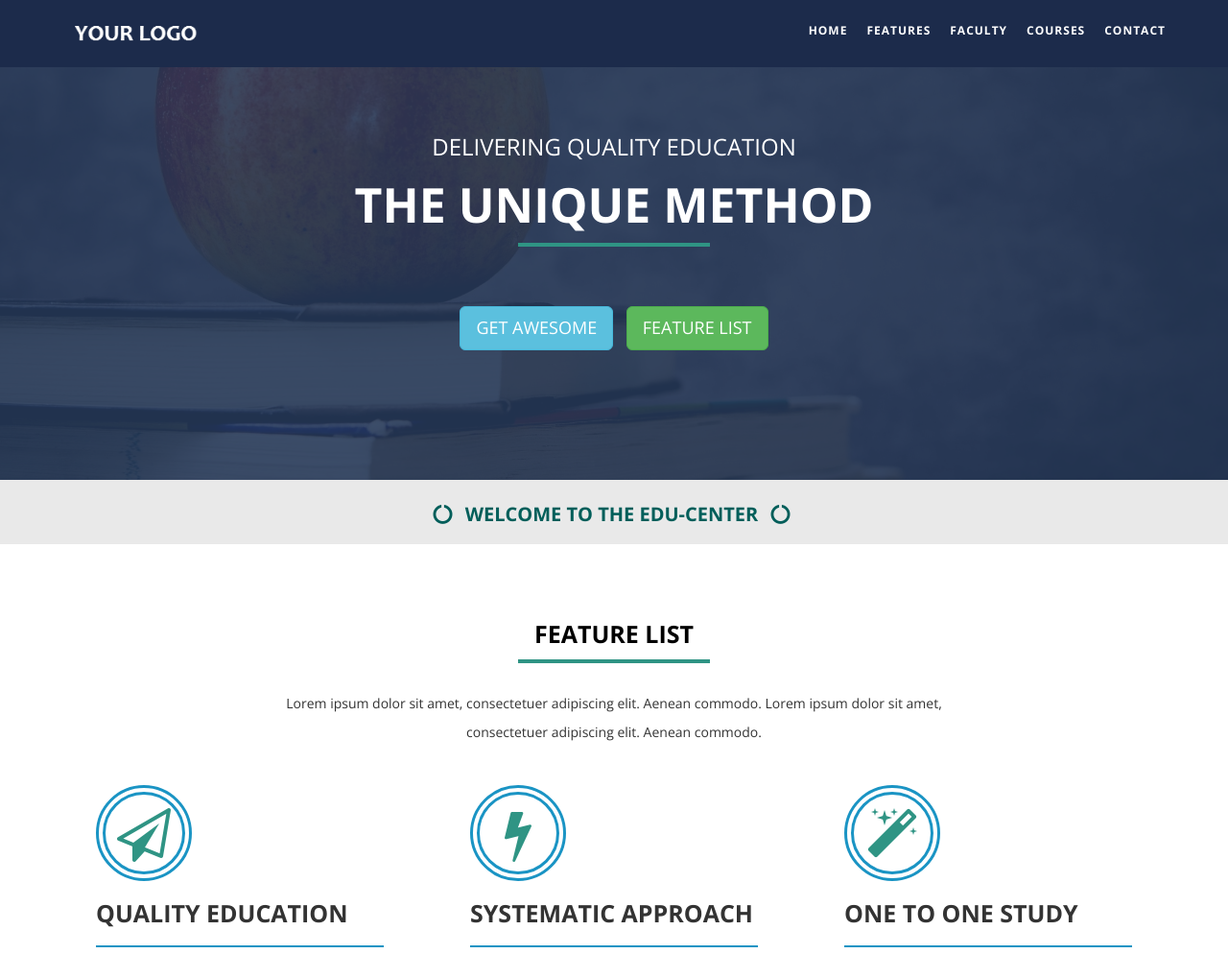
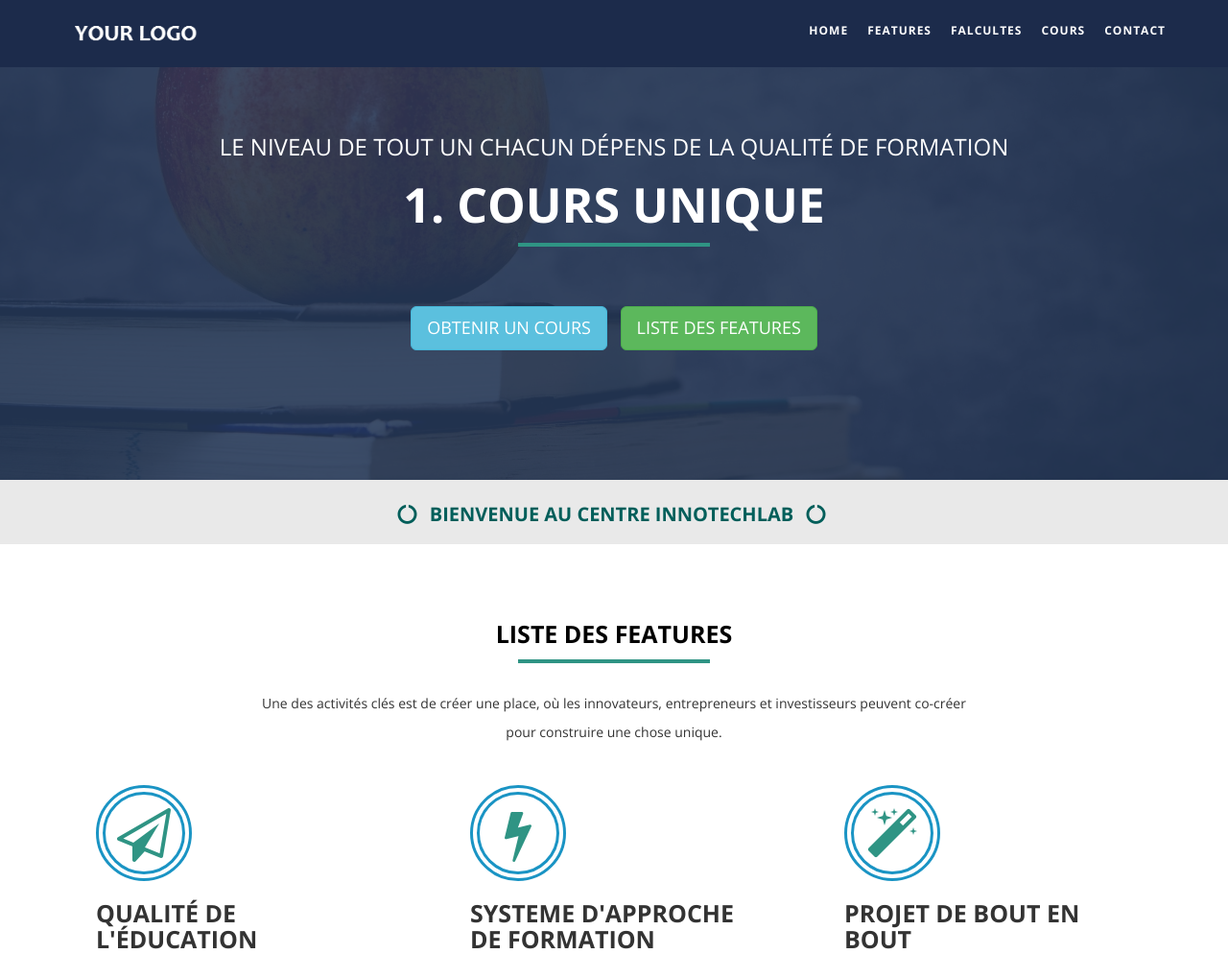
Before and after one commit to bm777/itl, a Flask app: page / in a window 1280 px wide. Shown: the top 994 px of the page at 96% size. Run offline with Flask 2, Linux system fonts and the light colour scheme; some libraries are stand-ins or nearby versions.

Commit message:
Added templates

```diff
--- a/templates/index.html
+++ b/templates/index.html
@@ -5,7 +5,7 @@
     <meta name="viewport" content="width=device-width, initial-scale=1, maximum-scale=1" />
     <meta name="description" content="" />
     <meta name="author" content="" />
-    <title>Free Education Template</title>
+    <title>ITL</title>
     <!-- BOOTSTRAP CORE STYLE CSS -->
     <link href="{{ url_for('static', filename='assets/css/bootstrap.css') }}" rel="stylesheet" />
     <!-- FONT AWESOME CSS -->
@@ -27,14 +27,14 @@
                     <span class="icon-bar"></span>
                     <span class="icon-bar"></span>
                 </button>
-                <a class="navbar-brand" href="#"><img class="logo-custom" src="assets/img/logo180-50.png" alt=""  /></a>
+                <a class="navbar-brand" href="#"><img class="logo-custom" src="{{ url_for('static', filename='assets/img/logo180-50.png') }}" alt=""  /></a>
             </div>
             <div class="navbar-collapse collapse move-me">
                 <ul class="nav navbar-nav navbar-right">
                     <li ><a href="#home">HOME</a></li>
                      <li><a href="#features-sec">FEATURES</a></li>
-                    <li><a href="#faculty-sec">FACULTY</a></li>
-                     <li><a href="#course-sec">COURSES</a></li>
+                    <li><a href="#faculty-sec">FALCULTES</a></li>
+                     <li><a href="#course-sec">COURS</a></li>
                      <li><a href="#contact-sec">CONTACT</a></li>
                 </ul>
             </div>
@@ -53,42 +53,52 @@
                     <ul class="slides move-me">
                         <!-- Slider 01 -->
                         <li>
-                              <h3>Delivering Quality Education</h3>
-                           <h1>THE UNIQUE METHOD</h1>
+                              <h3>Le niveau de tout un chacun dépens de la qualité de formation</h3>
+                           <h1>1. COURS UNIQUE</h1>
                             <a  href="#features-sec" class="btn btn-info btn-lg" >
-                                GET AWESOME
+                                OBTENIR UN COURS
                             </a>
                              <a  href="#features-sec" class="btn btn-success btn-lg" >
-                                FEATURE LIST
+                                LISTE DES FEATURES
                             </a>
                         </li>
                         <!-- End Slider 01 -->
 
                         <!-- Slider 02 -->
                         <li>
-                            <h3>Delivering Quality Education</h3>
-                           <h1>UNMATCHED APPROACH</h1>
+                            <h3>La méthodologie requiert une base solide</h3>
+                           <h1>2. APPROCHE ET BASE SOLIDE</h1>
                              <a  href="#features-sec" class="btn btn-primary btn-lg" >
-                               GET AWESOME
+                               OBTENIR UN COURS
                             </a>
                              <a  href="#features-sec" class="btn btn-danger btn-lg" >
-                                FEATURE LIST
+                                LISTE DES FEATURES
                             </a>
                         </li>
                         <!-- End Slider 02 -->
 
                         <!-- Slider 03 -->
                         <li>
-                            <h3>Delivering Quality Education</h3>
-                           <h1>AWESOME FACULTY PANEL</h1>
+                            <h3>L'apprentisage est d'abord théorique puis pratique</h3>
+                           <h1>3. ENSEIGNANTS QUALIFIES</h1>
                              <a  href="#features-sec" class="btn btn-default btn-lg" >
-                                GET AWESOME
+                                OBTENIR UN COURS
                             </a>
                              <a  href="#features-sec" class="btn btn-info btn-lg" >
-                                FEATURE LIST
+                                LISTE DES FEATURES
                             </a>
                         </li>
                         <!-- End Slider 03 -->
+                        <li>
+                            <h3>Forum et espace en ligne pour le soutien</h3>
+                           <h1>4. GRANDE COMMUNAUTE</h1>
+                             <a  href="#features-sec" class="btn btn-default btn-lg" >
+                                OBTENIR UN COURS
+                            </a>
+                             <a  href="#features-sec" class="btn btn-info btn-lg" >
+                                LISTE DES FEATURES
+                            </a>
+                        </li>
                     </ul>
                 </div>
 
@@ -109,7 +119,7 @@
 
                <div class="col-lg-12  col-md-12 col-sm-12">
 
-        <h2 data-scroll-reveal="enter from the bottom after 0.1s" ><i class="fa fa-circle-o-notch"></i> WELCOME TO THE EDU-CENTER <i class="fa fa-circle-o-notch"></i> </h2>
+        <h2 data-scroll-reveal="enter from the bottom after 0.1s" ><i class="fa fa-circle-o-notch"></i> BIENVENUE AU CENTRE INNOTECHLAB <i class="fa fa-circle-o-notch"></i> </h2>
                    </div>
                </div>
              </div>
@@ -119,12 +129,10 @@
          <div id="features-sec" class="container set-pad" >
              <div class="row text-center">
                  <div class="col-lg-8 col-lg-offset-2 col-md-8 col-sm-8 col-md-offset-2 col-sm-offset-2">
-                     <h1 data-scroll-reveal="enter from the bottom after 0.2s"  class="header-line">FEATURE LIST </h1>
+                     <h1 data-scroll-reveal="enter from the bottom after 0.2s"  class="header-line">LISTE DES FEATURES</h1>
                      <p data-scroll-reveal="enter from the bottom after 0.3s" >
-                      Lorem ipsum dolor sit amet, consectetuer adipiscing elit.
-                        Aenean commodo.
-                         Lorem ipsum dolor sit amet, consectetuer adipiscing elit.
-                        Aenean commodo.
+                      Une des activités clés est de créer une place, où les innovateurs, entrepreneurs et investisseurs peuvent co-créer pour construire une chose unique.
+
                          </p>
                  </div>
 
@@ -138,43 +146,40 @@
                  <div class="col-lg-4  col-md-4 col-sm-4" data-scroll-reveal="enter from the bottom after 0.4s">
                      <div class="about-div">
                      <i class="fa fa-paper-plane-o fa-4x icon-round-border" ></i>
-                   <h3 >Quality Education</h3>
+                   <h3 >Qualité de l'éducation</h3>
                  <hr />
                        <hr />
                    <p >
-                       Lorem ipsum dolor sit amet, consectetuer adipiscing elit.
-                        Aenean commodo .
+                       Une formation est bonne lorsqu'elle passe par une bonne base solide d'éducation. Les formateurs venue des... <!-- quatre coins du monde -->
 
                    </p>
-               <a href="#" class="btn btn-info btn-set"  >ASK THE EXPERT</a>
+               <a href="#" class="btn btn-info btn-set"  >DEMANDER A UN EXPERT</a>
                 </div>
                    </div>
                    <div class="col-lg-4  col-md-4 col-sm-4" data-scroll-reveal="enter from the bottom after 0.5s">
                      <div class="about-div">
                      <i class="fa fa-bolt fa-4x icon-round-border" ></i>
-                   <h3 >SYSTEMATIC APPROACH</h3>
+                   <h3 >SYSTEME D'APPROCHE DE FORMATION</h3>
                  <hr />
                        <hr />
                    <p >
-                       Lorem ipsum dolor sit amet, consectetuer adipiscing elit.
-                        Aenean commodo .
+                      La méthode puissante et toujours en cours d'utilisation par des grandes institution reste la théorie qui...<!--  soutient la pratique. -->
 
                    </p>
-               <a href="#" class="btn btn-info btn-set"  >ASK THE EXPERT</a>
+               <a href="#" class="btn btn-info btn-set"  >DEMANDER A UN EXPERT</a>
                 </div>
                    </div>
                  <div class="col-lg-4  col-md-4 col-sm-4" data-scroll-reveal="enter from the bottom after 0.6s">
                      <div class="about-div">
                      <i class="fa fa-magic fa-4x icon-round-border" ></i>
-                   <h3 >ONE TO ONE STUDY</h3>
+                   <h3 >PROJET DE BOUT EN BOUT</h3>
                  <hr />
                        <hr />
                    <p >
-                       Lorem ipsum dolor sit amet, consectetuer adipiscing elit.
-                        Aenean commodo .
+                       Tout projet est néé du spirituel. Il faut le penser avant de l'implémenter. Puis le réaliser en utilisant les... <!-- outils technologiques de pointe -->
 
                    </p>
-               <a href="#" class="btn btn-info btn-set"  >ASK THE EXPERT</a>
+               <a href="#" class="btn btn-info btn-set"  >DEMANDER A UN EXPERT</a>
                 </div>
                    </div>
 
@@ -186,12 +191,9 @@
     <div class="container set-pad">
              <div class="row text-center">
                  <div class="col-lg-8 col-lg-offset-2 col-md-8 col-sm-8 col-md-offset-2 col-sm-offset-2">
-                     <h1 data-scroll-reveal="enter from the bottom after 0.1s" class="header-line">OUR FACULTY </h1>
+                     <h1 data-scroll-reveal="enter from the bottom after 0.1s" class="header-line">NOS FACULTES </h1>
                      <p data-scroll-reveal="enter from the bottom after 0.3s">
-                      Lorem ipsum dolor sit amet, consectetuer adipiscing elit.
-                        Aenean commodo.
-                         Lorem ipsum dolor sit amet, consectetuer adipiscing elit.
-                        Aenean commodo.
+                      Notre programme de formation est repartie sur plusieurs thème sous-jacent l'entreprenariat. C'est-à-dire de la façon de concevoir jusqu'a la conception en utilisant les outils de pointes de la 3D, IoT, la digitalisation et l'Intelligence artificielle.
                          </p>
                  </div>
 
@@ -203,39 +205,36 @@
 
                  <div class="col-lg-4  col-md-4 col-sm-4" data-scroll-reveal="enter from the bottom after 0.4s">
                      <div class="faculty-div">
-                     <img src="assets/img/faculty/1.jpg"  class="img-rounded" />
-                   <h3 >ROXI CHI LUENA </h3>
+                     <img src="{{ url_for('static', filename='assets/img/faculty/1.jpg') }}"  class="img-rounded" />
+                   <h3 >Pr Dr Ing SAMA MBANG </h3>
                  <hr />
-                         <h4>Desigining <br /> Department</h4>
+                         <h4>Département <br />de Management </h4>
                    <p >
-                       Lorem ipsum dolor sit amet, consectetuer adipiscing elit.
-                        Aenean commodo .
+                       Expert de la simulation 3D et en gestion de projet.
 
                    </p>
                 </div>
                    </div>
                  <div class="col-lg-4  col-md-4 col-sm-4" data-scroll-reveal="enter from the bottom after 0.5s">
                      <div class="faculty-div">
-                     <img src="assets/img/faculty/2.jpg"  class="img-rounded" />
-                   <h3 >JANE DEO ALEX</h3>
+                     <img src="{{ url_for('static', filename='assets/img/faculty/2.png') }}"  class="img-rounded" />
+                   <h3 >Thierry KAMNANG</h3>
                  <hr />
-                         <h4>Enginering <br /> Department</h4>
+                         <h4>Département <br /> d'ingénieurie mechanique</h4>
                    <p >
-                       Lorem ipsum dolor sit amet, consectetuer adipiscing elit.
-                        Aenean commodo .
+                       Expert de fabrication des outils méchaniques industrielles.
 
                    </p>
                 </div>
                    </div>
                <div class="col-lg-4  col-md-4 col-sm-4" data-scroll-reveal="enter from the bottom after 0.6s">
                      <div class="faculty-div">
-                     <img src="assets/img/faculty/3.jpg" class="img-rounded" />
-                   <h3 >RUBY DECORSA</h3>
+                     <img src="{{ url_for('static', filename='assets/img/faculty/3.jpg') }}" class="img-rounded" />
+                   <h3 >Nestor MBOGNI</h3>
                  <hr />
-                         <h4>Management <br /> Department</h4>
+                         <h4>Département <br /> électronique</h4>
                    <p >
-                       Lorem ipsum dolor sit amet, consectetuer adipiscing elit.
-                        Aenean commodo .
+                       Expert de conception des circuits électronques. Planning des plage de courant et tension utilisé dans un circuit.
 
                    </p>
                 </div>
@@ -359,7 +358,7 @@
                             <textarea name="message" required="required" class="form-control" style="min-height: 150px;" placeholder="Message"></textarea>
                         </div>
                         <div class="form-group">
-                            <button type="submit" class="btn btn-info btn-block btn-lg">SUBMIT REQUEST</button>
+                            <button type="submit" class="btn btn-info btn-block btn-lg">SOUMETTRE UNE REQUETE</button>
                         </div>
 
                     </form>
```
Also changed, not shown: other parts of templates/index.html (+12 -12 lines), static/assets/img/faculty/1.jpg, static/assets/img/faculty/2.jpg, static/assets/img/faculty/3.jpg (deleted), static/assets/img/faculty/3.png (added).
